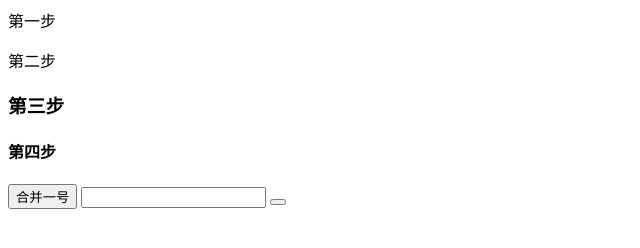
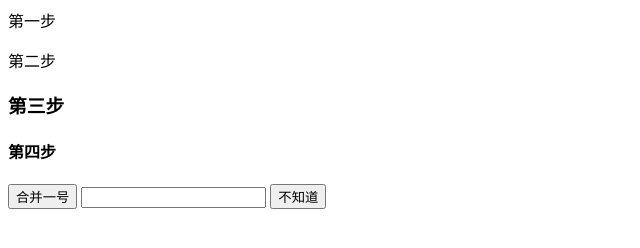
Before and after one commit to zhaomeiyu/96, a plain HTML site: page index.html in a window 1280 px wide. Shown: the whole page, without its empty margins (0-640 px from the left). Drawn offline with Linux system fonts and the light colour scheme.

Commit message:
知道啦

```diff
--- a/index.html
+++ b/index.html
@@ -14,7 +14,7 @@
     <h4>第四步<a href=""></a></h4>
     <button>合并一号</button>
     <input type="text">
-    <button></button>
+    <button>不知道</button>
 </body>
 
 </html>
```
